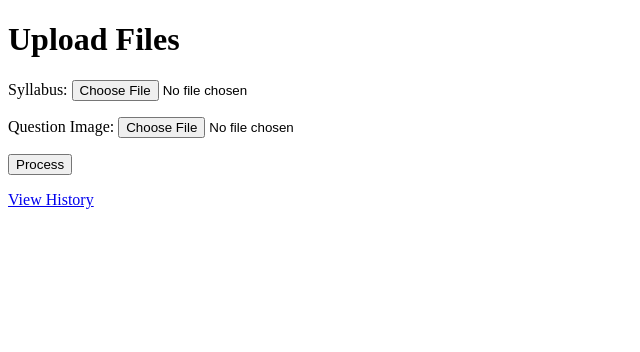
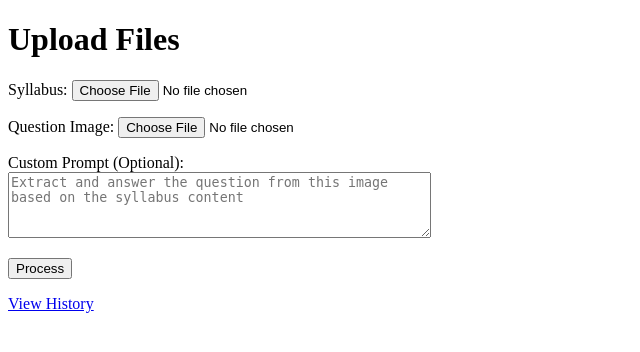
Before and after one commit to Mekhlafi98/solverai, a Django app: page /whatsapp/ in a window 1280 px wide. Shown: the top 352 px of the page, without its empty margins (0-640 px from the left). Run offline with Django 5.2, Linux system fonts and the light colour scheme.

Commit message:
Assistant checkpoint: Add custom prompt input to upload form
Assistant generated file changes:
- whatsapp/models.py: Add prompt field to Question model
- whatsapp/templates/upload.html: Add prompt input field
- whatsapp/views.py: Handle custom prompt in view

---

User prompt:

add the prompt as user input

Replit-Commit-Author: Assistant
Replit-Commit-Session-Id: 60178ad7-48d0-48f0-8bba-d4767e344e1c

```diff
--- a/whatsapp/models.py
+++ b/whatsapp/models.py
@@ -10,6 +10,7 @@ class Syllabus(models.Model):
 class Question(models.Model):
     syllabus = models.ForeignKey(Syllabus, on_delete=models.CASCADE)
     image = models.ImageField(upload_to='questions/')
+    prompt = models.TextField(default="Extract and answer the question from this image based on the syllabus content")
     extracted_text = models.TextField()
     answer = models.TextField()
     created_at = models.DateTimeField(default=timezone.now)
--- a/whatsapp/templates/upload.html
+++ b/whatsapp/templates/upload.html
@@ -16,6 +16,10 @@
             <label>Question Image:</label>
             <input type="file" name="question" accept="image/*" required>
         </p>
+        <p>
+            <label>Custom Prompt (Optional):</label><br>
+            <textarea name="prompt" rows="4" cols="50" placeholder="Extract and answer the question from this image based on the syllabus content"></textarea>
+        </p>
         <button type="submit">Process</button>
     </form>
     <p><a href="{% url 'history' %}">View History</a></p>
--- a/whatsapp/views.py
+++ b/whatsapp/views.py
@@ -36,9 +36,13 @@ def handle_upload(request):
             ])
             question_text = response.text.strip()
 
+            # Get custom prompt or use default
+            custom_prompt = request.POST.get('prompt', "Extract and answer the question from this image based on the syllabus content")
+
             # Generate answer
             response = model.generate_content([
-                "استخرج السؤال من هذه الصورة، ثم أجب عليه باللغة العربية بالاعتماد فقط على محتوى المنهج التالي. إذا لم تجد إجابة دقيقة، استخدم أقرب محتوى متعلق بالإجابة بطريقة منطقية وضمن نطاق المنهج. حاول إعطاء إجابة مقاربة لأكثر محتوى مرتبط بالسؤال.\n\n"+ syllabus_content, img
+                custom_prompt + "\n\nSyllabus content:\n" + syllabus_content,
+                img
             ])
             answer = response.text.strip()
 
```
